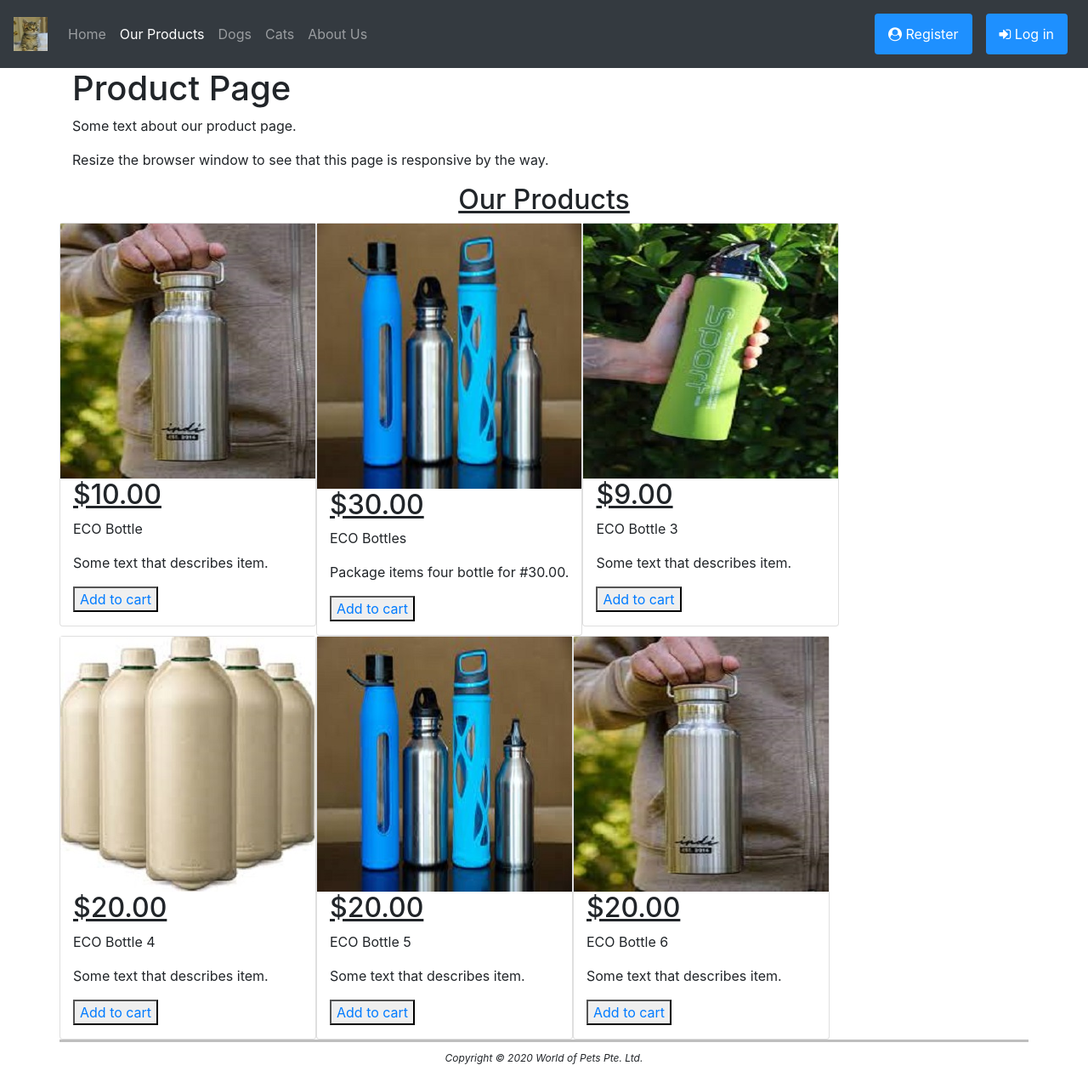
After one commit to heyheyheyyyyyyy/web-sys, a PHP site: page /ProductPage.php in a window 1280 px wide. The commit adds this page. Shown: the whole page at 85% size. Run offline with PHP 8.4, Linux system fonts and the light colour scheme.

Commit message:
Changes add product page
addition of product page

```diff
--- /dev/null
+++ b/ProductPage.php
@@ -0,0 +1,96 @@
+<html>
+    <head>
+        <?php
+        include "head.inc.php";
+        ?>
+    </head>
+    <body>
+        <?php
+        include "nav.inc.php";
+        ?>
+        <main class="container">
+            <div class="Product Page">
+                <h1>Product Page</h1>
+                <p>Some text about our product page.</p>
+                <p>Resize the browser window to see that this page is responsive by the way.</p>
+            </div><!-- #masthead -->
+            <h2 style="text-align:center">Our Products</h2>
+            <div class="row">
+                <div class="column">
+                    <div class="card">
+                        <img src="images/waterbottle1.jpeg" alt="Eco Bottle" style="width:100%">
+                        <div class="container">
+                            <h2>$10.00</h2>
+                            <p class="title">ECO Bottle</p>
+                            <p>Some text that describes item.</p>
+
+                            <p><button class="button"><a href="ContactUs.php">Add to cart</a></button></p>
+                        </div>
+                    </div>
+                </div>
+                <div class="column">
+                    <div class="card">
+                        <img src="images/waterbottle2.jpeg" alt="Eco Bottle" style="width:100%">
+                        <div class="container">
+                            <h2>$30.00</h2>
+                            <p class="title">ECO Bottles</p>
+                            <p>Package items four bottle for #30.00.</p>
+
+                            <p><button class="button"><a href="ContactUs.php">Add to cart</a></button></p>
+                        </div>
+                    </div>
+                </div>
+                <div class="column">
+                    <div class="card">
+                        <img src="images/waterbottle3.jpeg" alt="Eco Bottle" style="width:100%">
+                        <div class="container">
+                            <h2>$9.00</h2>
+                            <p class="title">ECO Bottle 3</p>
+                            <p>Some text that describes item.</p>
+
+                            <p><button class="button"><a href="ContactUs.php">Add to cart</a></button></p>
+                        </div>
+                    </div>
+                </div>
+                <div class="column">
+                    <div class="card">
+                        <img src="images/waterbottle4.jpeg" alt="Eco Bottle" style="width:100%">
+                        <div class="container">
+                            <h2>$20.00</h2>
+                            <p class="title">ECO Bottle 4</p>
+                            <p>Some text that describes item.</p>
+
+                            <p><button class="button"><a href="ContactUs.php">Add to cart</a></button></p>
+                        </div>
+                    </div>
+                </div>
+                <div class="column">
+                    <div class="card">
+                        <img src="images/waterbottle2.jpeg" alt="Eco Bottle" style="width:100%">
+                        <div class="container">
+                            <h2>$20.00</h2>
+                            <p class="title">ECO Bottle 5</p>
+                            <p>Some text that describes item.</p>
+
+                            <p><button class="button"><a href="ContactUs.php">Add to cart</a></button></p>
+                        </div>
+                    </div>
+                </div>
+                <div class="column">
+                    <div class="card">
+                        <img src="images/waterbottle1.jpeg" alt="Eco Bottle" style="width:100%">
+                        <div class="container">
+                            <h2>$20.00</h2>
+                            <p class="title">ECO Bottle 6</p>
+                            <p>Some text that describes item.</p>
+
+                            <p><button class="button"><a href="ContactUs.php">Add to cart</a></button></p>
+                        </div>
+                    </div>
+                </div>
+                    </main>
+                    <?php
+                    include "footer.inc.php";
+                    ?>
+                    </body>
+                    </html>
--- a/nav.inc.php
+++ b/nav.inc.php
@@ -10,6 +10,9 @@
               <a class="nav-link" href="index.php">Home <span class="sr-only">(current)</span></a>
           </li>
           <li class="nav-item">
+              <a class="nav-link" href="ProductPage.php">Our Products</a>
+          </li>
+          <li class="nav-item">
               <a class="nav-link" href="index.php#dogs">Dogs</a>
           </li>
           <li class="nav-item">
@@ -18,6 +21,7 @@
           <li class="nav-item">
               <a class="nav-link" href="AboutUs.php">About Us</a>
           </li>
+
       </ul>
     </div>
   <div>
```
Also changed, not shown: images/Unhappy-Face.png (added), images/crying.png (added), images/depress.png (added), images/smiley-face.png (added), images/waterbottle1.jpeg (added), images/waterbottle2.jpeg (added), images/waterbottle3.jpeg (added), images/waterbottle4.jpeg (added), 1 other file.
